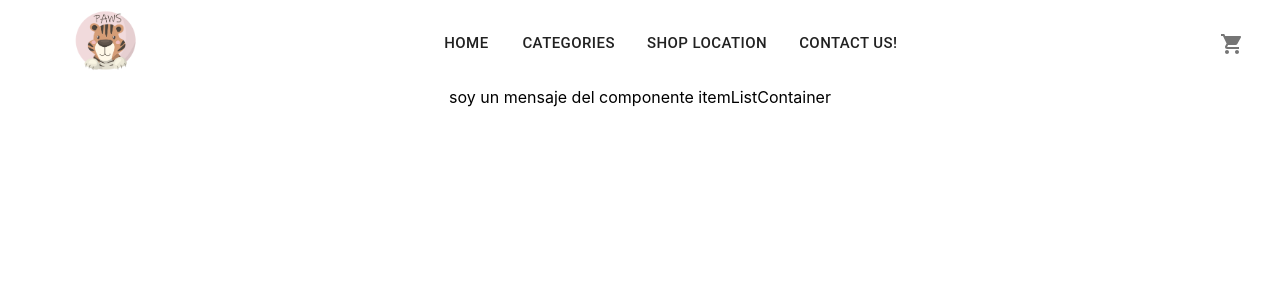
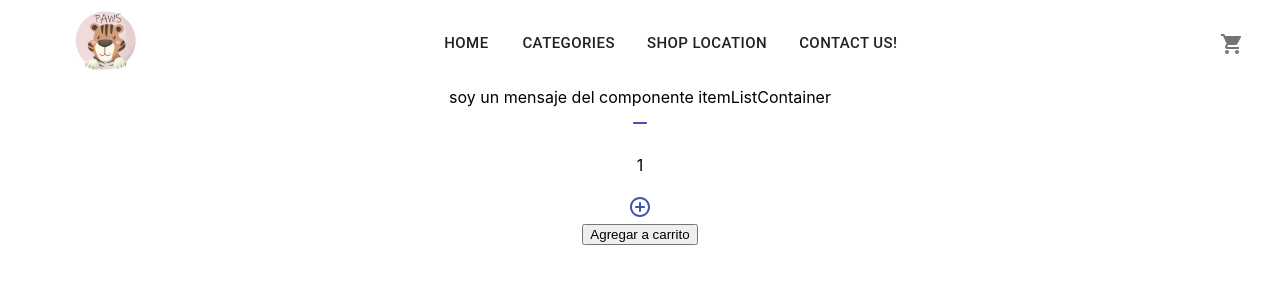
Before and after one commit to GisellaLM/toy-store, a React (Create React App) app: page / in a window 1280 px wide. Shown: the top 300 px of the page. Built offline with nearby package versions, Linux system fonts and the light colour scheme.

Commit message:
Se agregó itemCount

```diff
--- a/src/App.js
+++ b/src/App.js
@@ -1,16 +1,18 @@
 import './App.css';
-import NavBar from './components/NavBar';
+import NavBar from './components/Navbar/NavBar';
 import { Grid } from '@material-ui/core';
 import ItemListContainer from './components/ItemListContainer';
 
 
+
 function App() {
+
   return (
     <div className="App">
       <Grid container>
         <Grid item xs={12} sm={12} md={12}><NavBar/></Grid>
         <Grid item xs={12} sm={12} md={12}><ItemListContainer greeting={"soy un mensaje del componente itemListContainer"}/></Grid>
-      </Grid>
+              </Grid>
     </div>
 
   );
--- /dev/null
+++ b/src/components/Item.js
@@ -0,0 +1 @@
+import React from 'react';
--- /dev/null
+++ b/src/components/ItemCount.js
@@ -0,0 +1,57 @@
+import React,{useState,setState} from 'react';
+import { makeStyles } from '@material-ui/core/styles';
+import Button from '@material-ui/core/Button';
+import AddRounded from '@material-ui/icons/AddCircleOutlineRounded';
+import RemoveRoundedIcon from '@material-ui/icons/RemoveRounded';
+
+const useStyles = makeStyles((theme) => ({
+    margin: {
+      margin: theme.spacing(0),
+    },
+    extendedIcon: {
+      marginRight: theme.spacing(0),
+    },
+  }));
+
+
+export default function ItemCount({stock,initial,onAdd}){
+
+    const classes = useStyles();
+    const [count, setCount] = useState(initial)
+
+    const handleIncrement = () => {
+        if(count < stock){
+            setCount(prevCount => prevCount + 1);
+        }
+        else{
+            alert('Ups! no hay mas stock :(')
+        }
+
+      };
+
+      const handleDecrement = () => {
+        if(count>0){
+            setCount(prevCount => prevCount - 1);
+        }
+
+      };
+      const addItemToCart = () =>{
+           if(count <= stock && count != 0){
+              alert(onAdd)
+          }
+      }
+
+    return(<>
+
+        <div>
+        <Button size="small" color="primary" className={classes.margin} onClick={handleDecrement}>
+        <RemoveRoundedIcon></RemoveRoundedIcon></Button>
+        <p>{count}</p>
+        <Button  size="small" color="primary" className={classes.margin} onClick={handleIncrement}>
+        <AddRounded></AddRounded>
+        </Button>
+        </div>
+
+        <button onClick={addItemToCart}>Agregar a carrito</button>
+    </>)
+}
--- /dev/null
+++ b/src/components/ItemList.js
@@ -0,0 +1 @@
+import React from 'react';
--- a/src/components/ItemListContainer.js
+++ b/src/components/ItemListContainer.js
@@ -1,7 +1,9 @@
 import React from "react";
+import ItemCount from './ItemCount';
 
 export default function ItemListContainer(props){
     return(<>
     <div>{props.greeting}</div>
+    <ItemCount stock={5} initial={1} onAdd={'se agregaron los items'} ></ItemCount>
     </>)
 }
--- a/src/components/NavBar.js
+++ b/src/components/Navbar/NavBar.js
@@ -3,8 +3,9 @@ import { makeStyles } from '@material-ui/core/styles';
 import AppBar from '@material-ui/core/AppBar';
 import Toolbar from '@material-ui/core/Toolbar';
 import Button from '@material-ui/core/Button';
-import logo from "../img/logo.png";
-import CartWidget from './CartWidget';
+import logo from "../../assets/images/logo.png";
+import CartWidget from '../CartWidget';
+
 
 const useStyles = makeStyles((theme) => ({
     logo:{
```
Also changed, not shown: src/assets/images/logo.png (renamed from src/img/logo.png).
